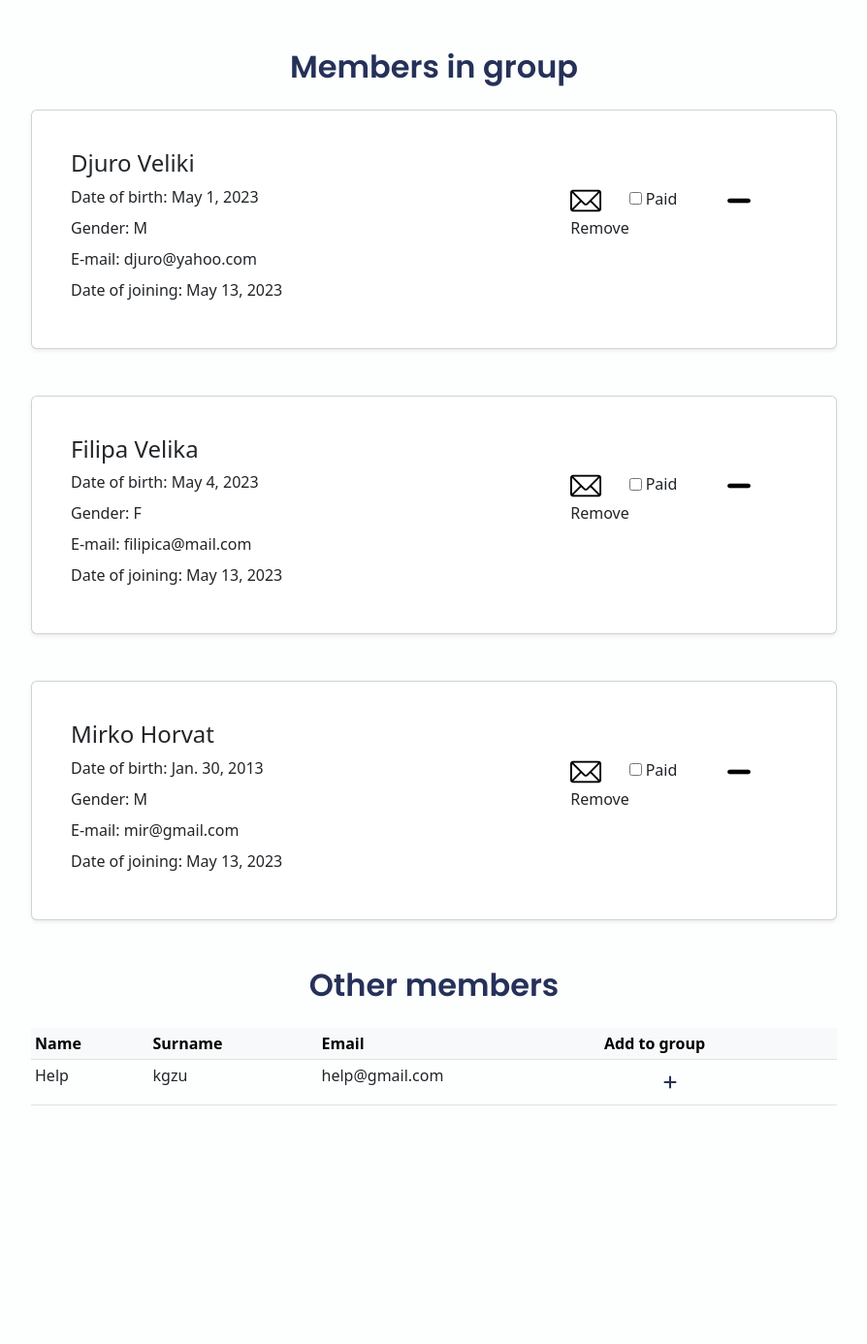
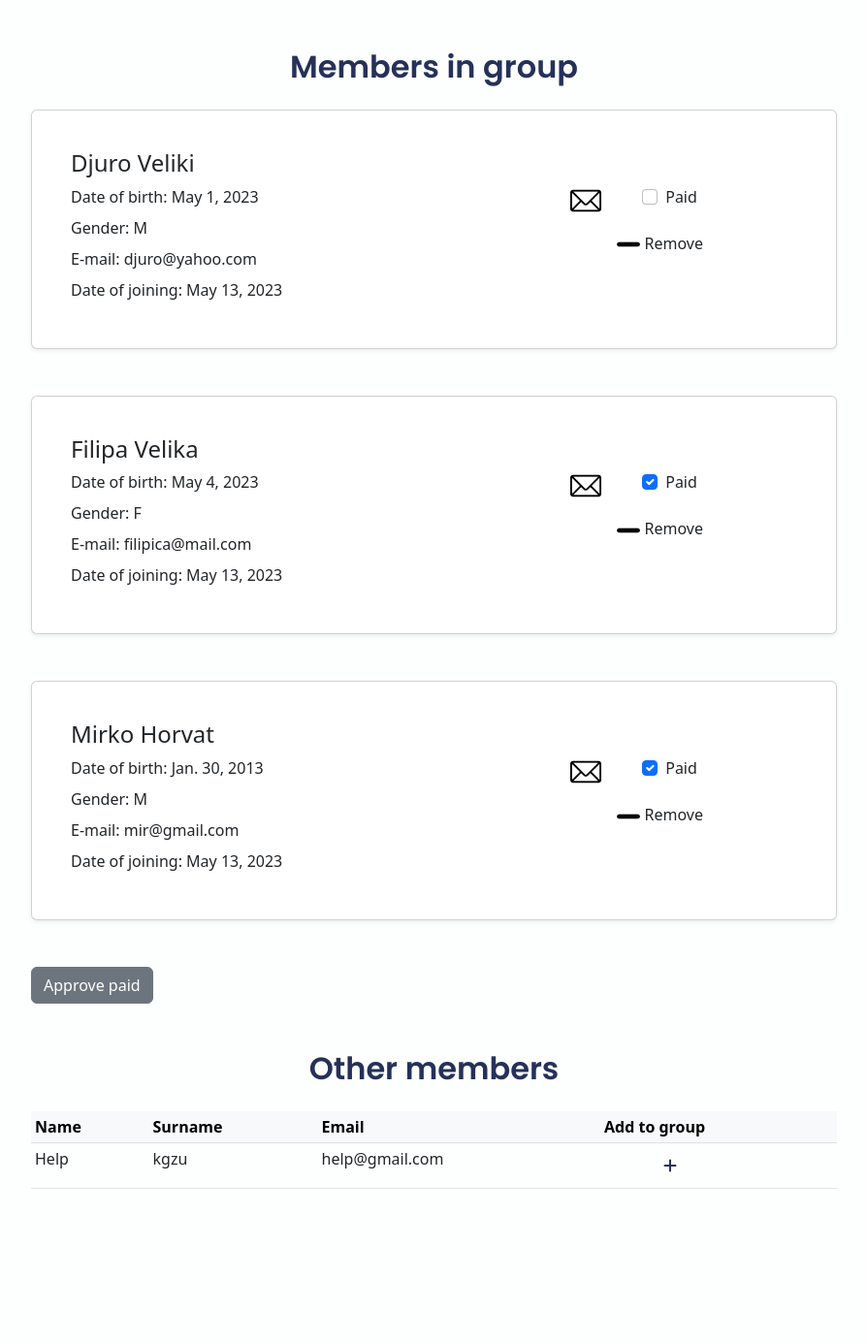
Before and after one commit to janaledencan/Members-Management-App, a Django app: page /app/management/group/1 in a window 1280 px wide. Shown: the part 238-1624 px from the top of the page at 97% size, without its empty margins (50-944 px from the left). Before the commit the page ends 1378 px from the top, so only its background shows below. Run offline with Django 4.2, Linux system fonts and the light colour scheme; a user stored in the database is signed in; data comes from the database, SQL or seed files in the repository; both versions use the stored data as it was after the commit; some libraries are stand-ins or nearby versions.

Commit message:
Enable setting and removing the paid tag for each member in the group

```diff
--- a/membersmanagementapp/app/models.py
+++ b/membersmanagementapp/app/models.py
@@ -97,6 +97,7 @@ class Member(models.Model):
 class MembersInGroup(models.Model):
     member = models.ForeignKey(Member, on_delete=models.CASCADE)
     group = models.ForeignKey(Group, on_delete=models.CASCADE)
+    is_paid = models.BooleanField(default=False)
 
     def __str__(self) -> str:
         return f"{self.member.name} - {self.group.name}"
--- a/membersmanagementapp/app/templates/app/group_details.html
+++ b/membersmanagementapp/app/templates/app/group_details.html
@@ -9,9 +9,13 @@
             <div><b>Price:</b> {{ group.price }}</div>
 
             <h2 class="text-center mt-5 mb-4">Members in group</h2>
+            <form action=""method="POST">
+                {% csrf_token %}
+
                 {% for member in members_in_group %}
-                    {% include 'includes/member_card.html' with member=member.member %}
+                    {% include 'includes/member_card.html' with member=member %}
                 {% endfor %}
+            <button class="btn btn-secondary" type="submit">Approve paid</button>
 
             <h2 class="text-center mt-5 mb-4">Other members</h2>
             <table class="table table-sm">
--- a/membersmanagementapp/app/templates/includes/member_card.html
+++ b/membersmanagementapp/app/templates/includes/member_card.html
@@ -3,37 +3,51 @@
     <div class="card-body m-2">
 
       <div class="row">
-        <h4 class="card-title">{{ member.name }} {{ member.surname }}</h4>
+        <h4 class="card-title">{{ member.member.name }} {{ member.member.surname }}</h4>
       </div>
 
       <div class="row">
       <div class="col-8">
-        <div class="card-text mb-2">Date of birth: {{ member.date_of_birth }}</div>
-        <div class="card-text mb-2">Gender: {{ member.gender }}</div>
-        <div class="card-text mb-2">E-mail: {{ member.email }}</div>
-        <div class="card-text mb-2">Date of joining: {{ member.date_joined }}</div>
+        <div class="card-text mb-2">Date of birth: {{ member.member.date_of_birth }}</div>
+        <div class="card-text mb-2">Gender: {{ member.member.gender }}</div>
+        <div class="card-text mb-2">E-mail: {{ member.member.email }}</div>
+        <div class="card-text mb-2">Date of joining: {{ member.member.date_joined }}</div>
       </div>
 
       <div class="col-4">
-        <a class="mail-icon" href="{% url 'home_path' %}"><img class="mail" src="{% static 'app/images/email.png' %}" alt="Email"></a>
-        <input type="checkbox" class="ms-4"> Paid</input>
-        <a class="minus-icon ms-5" href="{% url 'app:view_member' member.id %}" data-bs-toggle="modal" data-bs-target="#removeFromGroupModal{{member.id}}"><img class="minus" src="{% static 'app/images/minus.png' %}" alt="Minus"></a>
+        <div class="row mb-3">
+          <a class="mail-icon col-4" href="{% url 'home_path' %}"><img class="mail" src="{% static 'app/images/email.png' %}" alt="Email"></a>
+
+          {% if member.is_paid %}
+            <div class="form-check col-8">
+              <input class="form-check-input" type="checkbox" checked="checked" value={{member.id}} name="boxes">
+              <span>Paid</span>
+            </div>
+          {% else %}
+            <div class="form-check col-8">
+              <input class="form-check-input" type="checkbox" value={{member.id}} name="boxes">
+              <span>Paid</span>
+            </div>
+          {% endif %}
+        </div>
+
+        <a class="minus-icon ms-5" href="{% url 'app:view_member' member.member.id %}" data-bs-toggle="modal" data-bs-target="#removeFromGroupModal{{member.member.id}}"><img class="minus" src="{% static 'app/images/minus.png' %}" alt="Minus"></a>
         <span>Remove</span>
 
-        <div class="modal" id="removeFromGroupModal{{member.id}}" tabindex="-1" aria-labelledby="GroupModalLabel" aria-hidden="true">
+        <div class="modal" id="removeFromGroupModal{{member.member.id}}" tabindex="-1" aria-labelledby="GroupModalLabel" aria-hidden="true">
           <div class="modal-dialog modal-dialog-centered" role="document">
             <div class="modal-content">
               <div class="modal-header">
-                <h5 class="modal-title">{{ member.name }} {{ member.surname }}</h5>
+                <h5 class="modal-title">{{ member.member.name }} {{ member.member.surname }}</h5>
                 <button type="button" class="btn-close" data-bs-dismiss="modal" aria-label="Close"></button>
                 <span aria-hidden="true"></span>
               </div>
               <div class="modal-body">
-                <p>I want to remove {{ member.name }} {{ member.surname }} from {{ group.name }} group.</p>
+                <p>I want to remove {{ member.member.name }} {{ member.member.surname }} from {{ member.group.name }} group.</p>
               </div>
               <div class="modal-footer">
                   <a class="btn btn-primary pull-right"
-                  href="{% url 'app:remove_member_from_group' group.id member.id %}">
+                  href="{% url 'app:remove_member_from_group' member.group.id member.member.id %}">
                   Remove from group
                   </a>
                 <button type="button" class="btn btn-secondary" data-bs-dismiss="modal">Close</button>
--- a/membersmanagementapp/app/views.py
+++ b/membersmanagementapp/app/views.py
@@ -7,6 +7,7 @@ from django.urls import reverse
 from django.views.generic.edit import CreateView
 from django.db.models import Q
 from django.contrib.auth.decorators import login_required
+from django.contrib import messages
 
 
 def home(request):
@@ -139,6 +140,18 @@ def group_details(request, group_id):
         "members_in_group": members_in_group,
         "members_not_in_group": members_not_in_group,
     }
+
+    if request.method == "POST":
+        id_members = request.POST.getlist("boxes")
+
+        members_in_group.update(is_paid=False)
+
+        for x in id_members:
+            members_in_group.filter(pk=int(x)).update(is_paid=True)
+
+        messages.success(request, ("Update paid"))
+        return HttpResponseRedirect(reverse("app:group_details", args=[group.id]))
+
     return render(request, "app/group_details.html", context)
 
 
```
Also changed, not shown: membersmanagementapp/app/migrations/0012_membersingroup_is_paid.py (added), membersmanagementapp/db.sqlite3.
